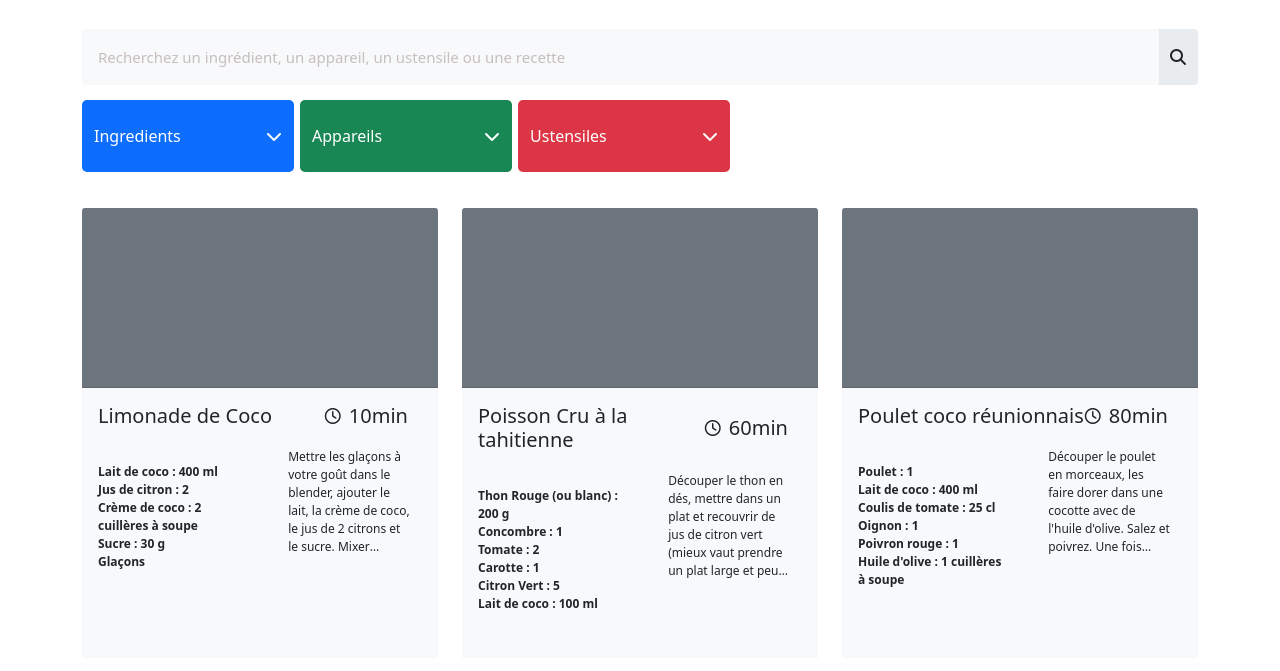
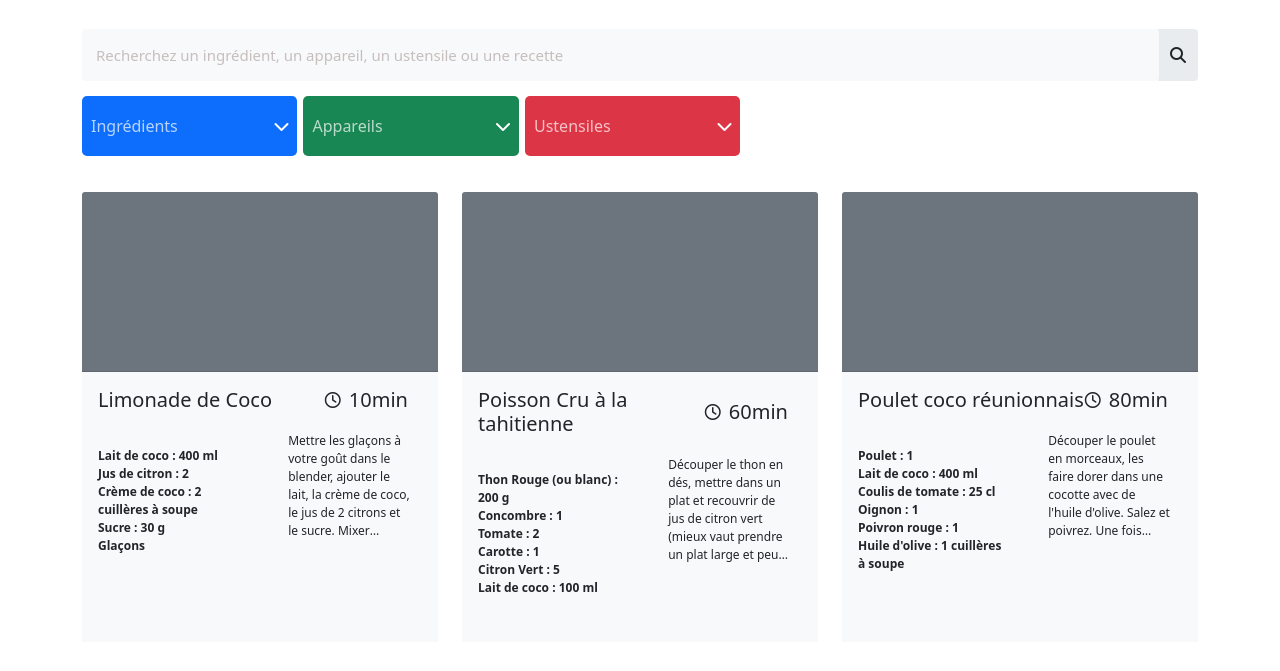
Before and after one commit to nebulot/Nebulotelodie_LesPetitsPlats, a website: page index.html in a window 1280 px wide. Shown: the part 128-799 px from the top of the page. Drawn offline with nearby package versions, Linux system fonts and the light colour scheme.

Commit message:
input grou

```diff
--- a/index.html
+++ b/index.html
@@ -65,36 +65,37 @@
       <div class="row">
         <div class="col-12">
           <div class="btns-dropdown btn-group">
-            <div class="btn-dropdown-container">
-              <button id="btn-ingredients"
-                class="bg-primary text-white form-control py-4  rounded-left border-0"
+
+            <div class="btn-dropdown-container ">
+              <div id="btn-ingredients"
+                class="btn-dropdown-container bg-primary py-3 btn-ingredients rounded-left border-0"
                 aria-haspopup="true" aria-expanded="false">
-                Ingredients <i class="fas fa-chevron-down ingredients_arrow" alt="chevron-icon"></i>
+                <input type="search" id="input-ingredients"
+                  class="input-dropdown form-control rounded-left border-0  bg-primary" placeholder="Ingrédients" />
+                <button class="chevron-btn bg-primary" type="button">
+                  <i class="fas fa-chevron-down ingredients_arrow" alt="chevron-icon"></i>
                 </button>
+              </div>
 
               <div id="links-ingredients" class="ingredients_container rounded bloc-links bg-primary">
-                <input type="text" id="input-ingredients"
-                  class="input-dropdown ingredient_input form-control py-3 rounded-left border-0  bg-primary"
-                  placeholder="Rechercher un ingredients" min-length="3" />
                 <ul class="result rounded-bottom border-0 text-white bg-primary">
                   <!--<li><a href=#></a></li>
                   <li><a href=#></a></li> dropdown.js-->
                 </ul>
-
               </div>
             </div>
 
             <div class="btn-dropdown-container">
-              <button id="btn-appareils"
-                class="bg-success text-white form-control py-4 rounded-left border-0"
+              <div id="btn-appareils" class="btn-success form-control py-3 btn-appareils rounded-left border-0"
                 aria-haspopup="true" aria-expanded="false">
-                Appareils <i class="fas fa-chevron-down appliance_arrow" alt="chevron-icon"></i>
+                <input type="search" id="input-appareils"
+                  class="input-dropdown form-control rounded-left border-0  bg-success" placeholder="Appareils" />
+                <button class="chevron-btn bg-success" type="button"><i class="fas fa-chevron-down appliance_arrow"
+                    alt="chevron-icon"></i>
                 </button>
+              </div>
 
               <div id="links-appareils" class="appareils_container rounded bloc-links bg-success">
-                <input type="text" id="input-appareils"
-                  class="input-dropdown form-control py-3 rounded-left border-0  bg-success"
-                  placeholder="Rechercher un appareils" min-length="3" />
                 <ul class="result rounded-bottom border-0 text-white bg-success">
                   <!--<li><a href=#></a></li>
                   <li><a href=#></a></li>-->
@@ -103,16 +104,17 @@
             </div>
 
             <div class="btn-dropdown-container ">
-              <button id="btn-ustensiles"
-                class="bg-danger text-white form-control py-4 rounded-left border-0"
+              <div id="btn-ustensiles" class="btn-danger form-control py-3 btn-ustensiles rounded-left border-0"
                 aria-haspopup="true" aria-expanded="false">
-                Ustensiles <i class="fas fa-chevron-down ustensils_arrow" alt="chevron-icon"></i>
+                <input type="search" id="input-ustensiles"
+                  class="input-dropdown form-control rounded-left border-0  bg-danger" placeholder="Ustensiles" />
+                <button class="chevron-btn bg-danger" type="button"><i class="fas fa-chevron-down ustensils_arrow"
+                    alt="chevron-icon"></i>
                 </button>
+              </div>
+
 
               <div id="links-ustensiles" class="ustensiles_container rounded bloc-links bg-danger">
-                <input type="text" id="input-ustensiles"
-                  class="input-dropdown form-control py-3 rounded-left border-0  bg-danger"
-                  placeholder="Rechercher un ustensiles" min-length="3" />
                 <ul class="result rounded-bottom border-0 text-white bg-danger">
                   <!--<li><a href=#></a></li>
                   <li><a href=#></a></li> dropdown.js-->
@@ -123,13 +125,11 @@
         </div>
       </div>
     </div>
-    </div>
-
   </header>
 
 
   <!-- RECIPECARD COMPONENT JS -->
-  <main class = "main">
+  <main class="main">
     <div class="container results">
       <div class="receipe-container row">
       </div>
--- a/sass/styles.scss
+++ b/sass/styles.scss
@@ -22,6 +22,11 @@ main {
   align-items: stretch;
   width: 100%;
   cursor : pointer;
+  padding : 0px;
+}
+
+#search-bar {
+  padding: 14px;
 }
 
 .search-bar {
@@ -62,15 +67,23 @@ main {
 .btns-dropdown {
   margin-top : 15px;
   display: flex;
-  width: 100%;
-  //inferieur a 762
+  width: 59%;
+    //inferieur a 762
   gap : 6px;
-  .fa-chevron-down:hover {
-    transform: rotate(180deg) ;
+
+  .chevron-btn {
+    border: none;
+    margin: 0;
+    padding: 2px;
+    box-sizing: border-box;
+    color: white;
+    border-radius: 0 5px 5px 0;
   }
-  .btn-dropdown-container {
-    width : 19%;
-  }
+}
+
+#input-ingredients::placeholder, #input-appareils::placeholder, #input-ustensiles::placeholder {
+  color : rgba(255,255,255,0.70);
+
 }
 
 #links-ingredients.open, #links-appareils.open, #links-ustensiles.open {
@@ -80,6 +93,8 @@ main {
 
 #links-ingredients,#links-appareils, #links-ustensiles {
   display : none;
+  position : absolute;
+  z-index : 2;
   overflow: hidden;
   margin : 0px;
   padding : 0px;
@@ -87,7 +102,9 @@ main {
   width : fit-content;
 }
 
-
+.form-control{
+  padding : 0px;
+}
 
 #btn-ingredients, #btn-appareils, #btn-ustensiles {
   border: none;
@@ -97,6 +114,8 @@ main {
   align-items: center;
   cursor: pointer;
   border-radius: 5px;
+  padding : 9px;
+  padding-right : 6px;
 }
 
 ul {
@@ -113,7 +132,6 @@ li{
   font-size: 16px;
 }
 .btn_tags {
-background-color: aqua;
 span {
   cursor : pointer
 }
--- a/scripts/index.js
+++ b/scripts/index.js
@@ -43,7 +43,7 @@ init();*/
 
 ///////////////////////    (5) SEARCHBAR  arrayAlgo.js  ////////////////////////////////
 const main = document.querySelector(".main");
-const search = document.querySelector(".input-group ");
+const search = document.querySelector(".input-group");
 const results = document.querySelector(".results .receipe-container");
 const searchBarInput = search.querySelector("#search-bar");
 const submit = search.querySelector("span");
--- a/scripts/utils/dropdown.js
+++ b/scripts/utils/dropdown.js
@@ -50,7 +50,7 @@ btn1.onclick = function() {
 listIngredientsItems();
 };
 
-const ingredientsInput = document.querySelector(".ingredient_input");
+/*const ingredientsInput = document.querySelector(".ingredient_input");
 ingredientsInput.addEventListener("click", (e) => {
 const tags = initFilters(recipes);
 //const ul = document.querySelector("#links-ingredients .result");
@@ -66,7 +66,7 @@ const tags = initFilters(recipes);
         });
         console.log(searchresults);
         listIngredientsItems();
-			});
+			});*/
 
   const listIngredientsItems = () => {
   const li = document.querySelectorAll(".ingredient_item");
--- a/scripts/utils/searchBar.js
+++ b/scripts/utils/searchBar.js
@@ -23,7 +23,7 @@ async function initRecipes() {
 }
 
 const searchRecipes = (recipes, searchBarInput) => {
-  searchBarInput.addEventListener("click", (e) => {
+  searchBarInput.addEventListener("keyup", (e) => {
       if (e.target.value.length >= 3) {
         let result = [];
         results.innerHTML = "";
```
Also changed, not shown: sass/styles.css, 1 other file.
